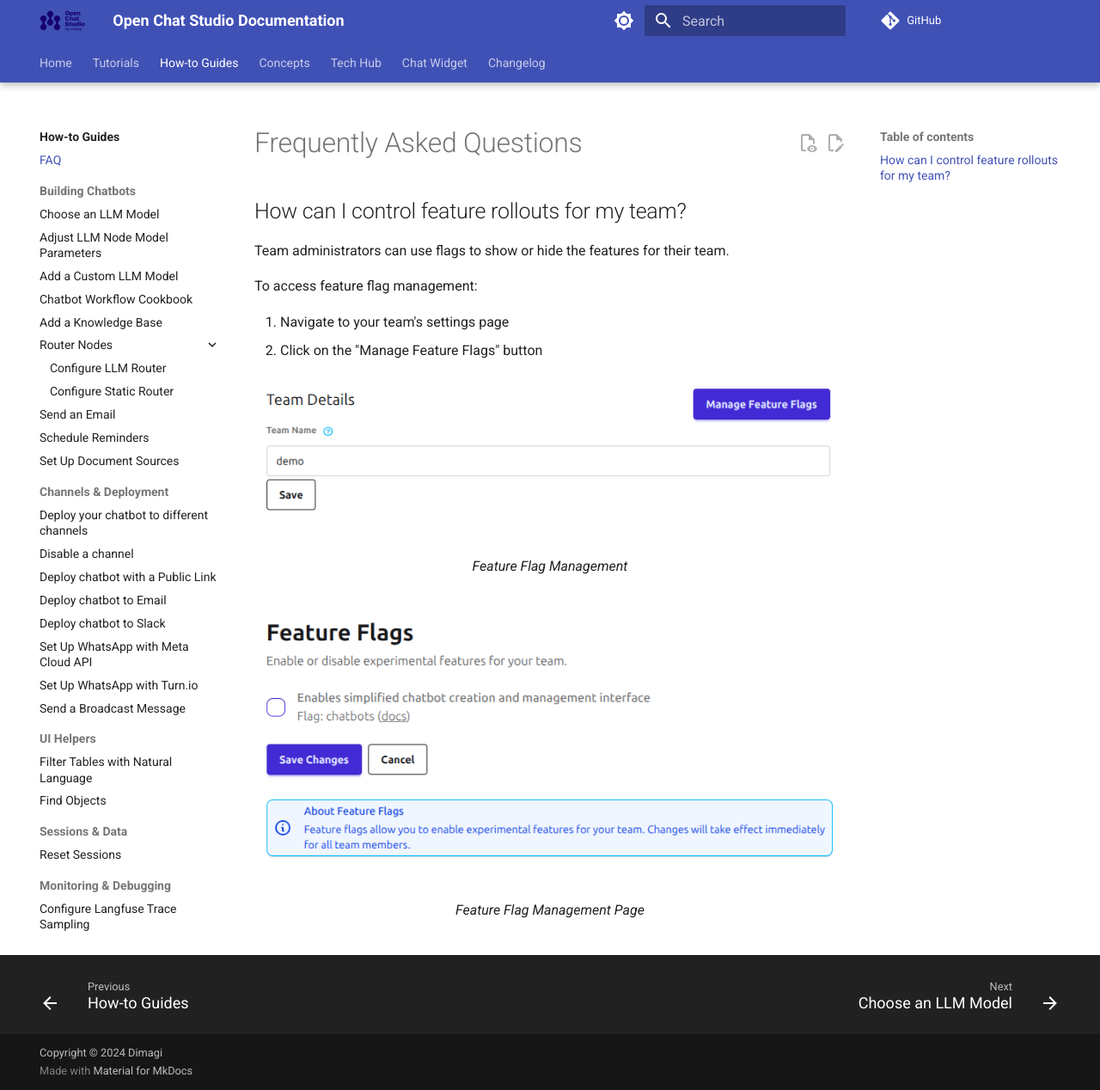
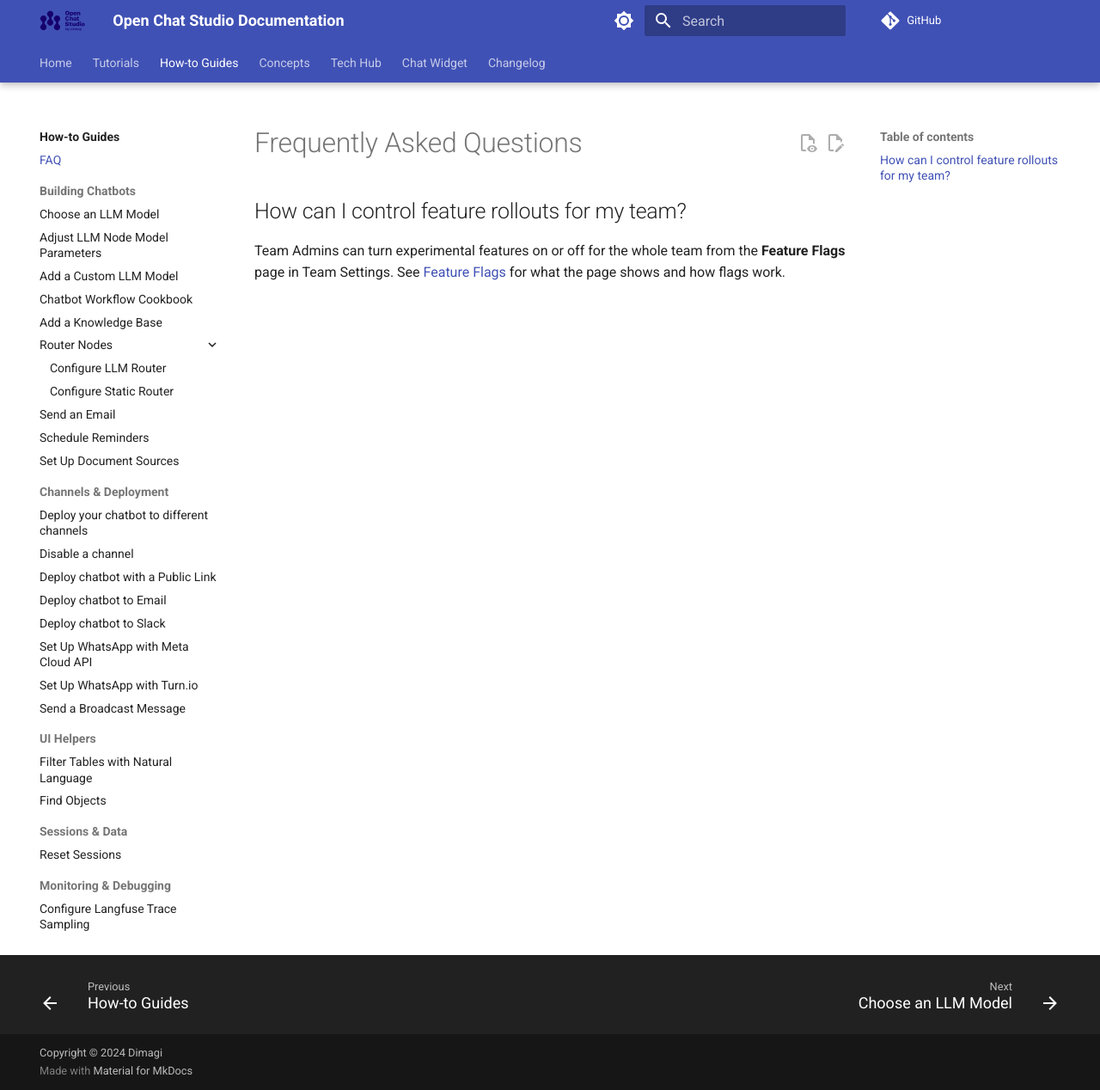
Before and after one commit to dimagi/open-chat-studio-docs, an MkDocs documentation site: the page built from docs/how-to/faq.md, in a window 1280 px wide and 1268 px high. Shown: the whole window at 86% size. Built offline with MkDocs 1.6.1 and Material for MkDocs 9.7.7, drawn with Linux system fonts in a browser that asks for light colours; a script that is not in the unit is left out; comment, search, counter and statistics services are not loaded.

Commit message:
Draft written by Claude for Phase 5 of new Team Settings UI.

```diff
--- a/docs/how-to/faq.md
+++ b/docs/how-to/faq.md
@@ -1,19 +1,5 @@
 # Frequently Asked Questions
 
 ## How can I control feature rollouts for my team?
-Team administrators can use flags to show or hide the features for their team.
-
-To access feature flag management:
-
-1. Navigate to your team's settings page
-2. Click on the "Manage Feature Flags" button
-
-<figure markdown="span">
-  ![Team Feature Flags](../assets/images/manage_flags_button.png)
-  <figcaption>Feature Flag Management</figcaption>
-</figure>
-
-<figure markdown="span">
-  ![Feature Flags](../assets/images/manage_flags_page.png)
-  <figcaption>Feature Flag Management Page</figcaption>
-</figure>
+Team Admins can turn experimental features on or off for the whole team from the **Feature Flags** page in Team Settings.
+See [Feature Flags](../concepts/team/feature_flags.md) for what the page shows and how flags work.
--- a/mkdocs.yml
+++ b/mkdocs.yml
@@ -174,6 +174,7 @@ nav:
       - Developers:
         - concepts/team/developer.md
         - Custom Actions: concepts/team/custom_actions.md
+      - Feature Flags: concepts/team/feature_flags.md
       - User Groups: concepts/team/groups.md
     - Collections:
       - concepts/collections/index.md
```
Also changed, not shown: docs/concepts/team/feature_flags.md (added, +23 -0 lines), docs/concepts/team/index.md (+3 -0 lines), docs/assets/images/manage_flags_button.png (deleted), docs/assets/images/manage_flags_page.png (deleted).
